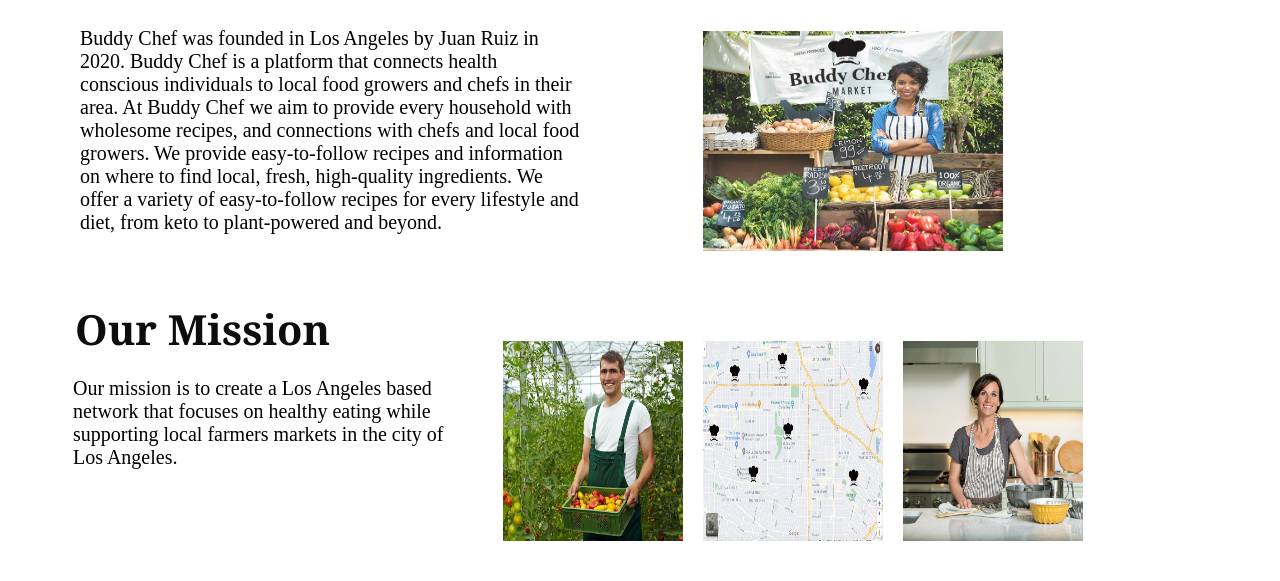
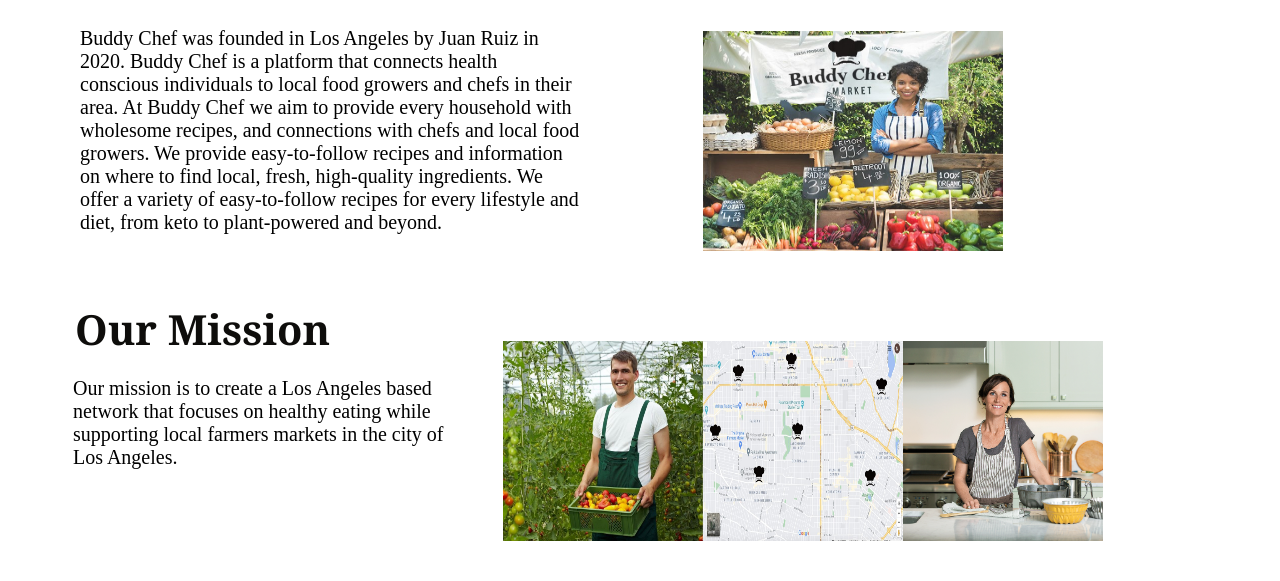
Before and after one commit to lowercase99/lowercase99.github.io, a plain HTML site: page aboutus.html in a window 1280 px wide. Shown: the part 219-800 px from the top of the page. Drawn offline with Linux system fonts and the light colour scheme.

Commit message:
Update aboutus.html

```diff
--- a/aboutus.html
+++ b/aboutus.html
@@ -368,7 +368,7 @@ footer {
         padding-right:250px;
     }
     #picture2{
-        width: 180px;
+        width: 200px;
         height: 200px;
     }
     .picture3{
@@ -381,7 +381,7 @@ footer {
         padding-right:450px;
     }
     #picture3{
-        width: 180px;
+        width: 200px;
         height: 200px;
     }
     .picture4{
@@ -394,7 +394,7 @@ footer {
         padding-right:450px;
     }
     #picture4{
-        width: 180px;
+        width: 200px;
         height: 200px;
     }
     .stext2{
```
